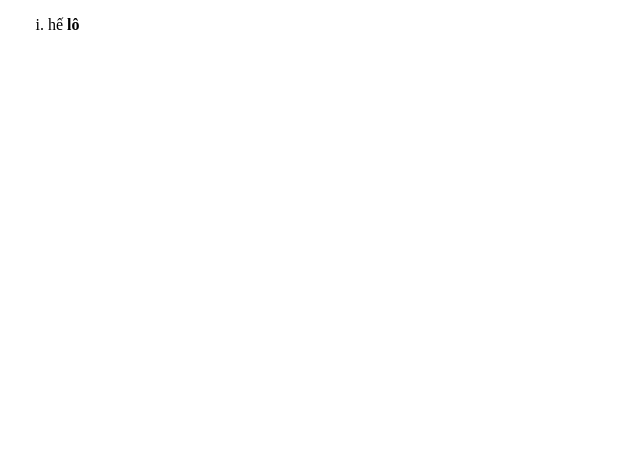
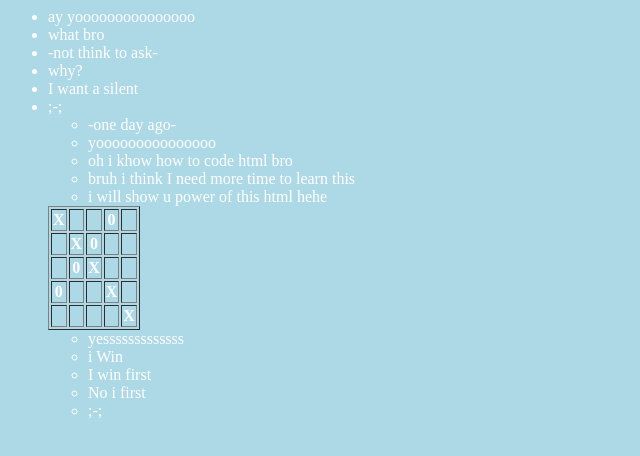
Before and after one commit to ChillDragonI/fish-website, a plain HTML site: page index.html in a window 1280 px wide. Shown: the whole page, without its empty margins (0-640 px from the left). Drawn offline with Linux system fonts and the light colour scheme.

Commit message:
Update index.html

```diff
--- a/index.html
+++ b/index.html
@@ -1,13 +1,40 @@
-<!DOCTYPE html>
+<DOCTYPE html>
 <html>
 	<head>
-		<meta charset="utf-8">
-		<title> bảng </title>
+		<meta charset ="utf-8">
+		<title> web xàm </title>
 	</head>
-	<body>
+	<body style="background-color:lightblue; color:white">
 		<div>
-			<ol type="i">
-				<li>hế <b>lô</b></li>
+			<ul type="list-style-type:square">
+			<li>ay yooooooooooooooo</li>
+			<li>what bro</li>
+			<li>-not think to ask-</li>
+			<li>why?</li>
+			<li>I want a silent</li>
+			<li>;-;</li>
+				<ul type="list-style-type:square">
+				<li>-one day ago-</li>
+				<li>yooooooooooooooo</li>
+				<li>oh i khow how to code html bro</li>
+				<li>bruh i think I need more time to learn this</li>
+				<li>i will show u power of this html hehe</li>
+				</ul>
+				<table border="1">
+				<tr><th>X</th>	<th></th>	<th></th>	<th>0</th>	<th></th></tr>
+				<tr><th></th>	<th>X</th>	<th>0</th>	<th></th>	<th></th></tr>
+				<tr><th></th>	<th>0</th>	<th>X</th>	<th></th>	<th></th></tr>
+				<tr><th>0</th>	<th></th>	<th></th>	<th>X</th>	<th></th></tr>
+				<tr><th></th>	<th></th>	<th></th>	<th></th>	<th>X</th></tr>
+				</table>
+				<ul type="list-style-type=square">
+				<li>yesssssssssssss</li>
+				<li>i Win</li>
+				<li>I win first</li>
+				<li>No i first</li>
+				<li>;-;</li>
+				</ul>
+			</ul>
 		</div>
 	</body>
 </html>
```
